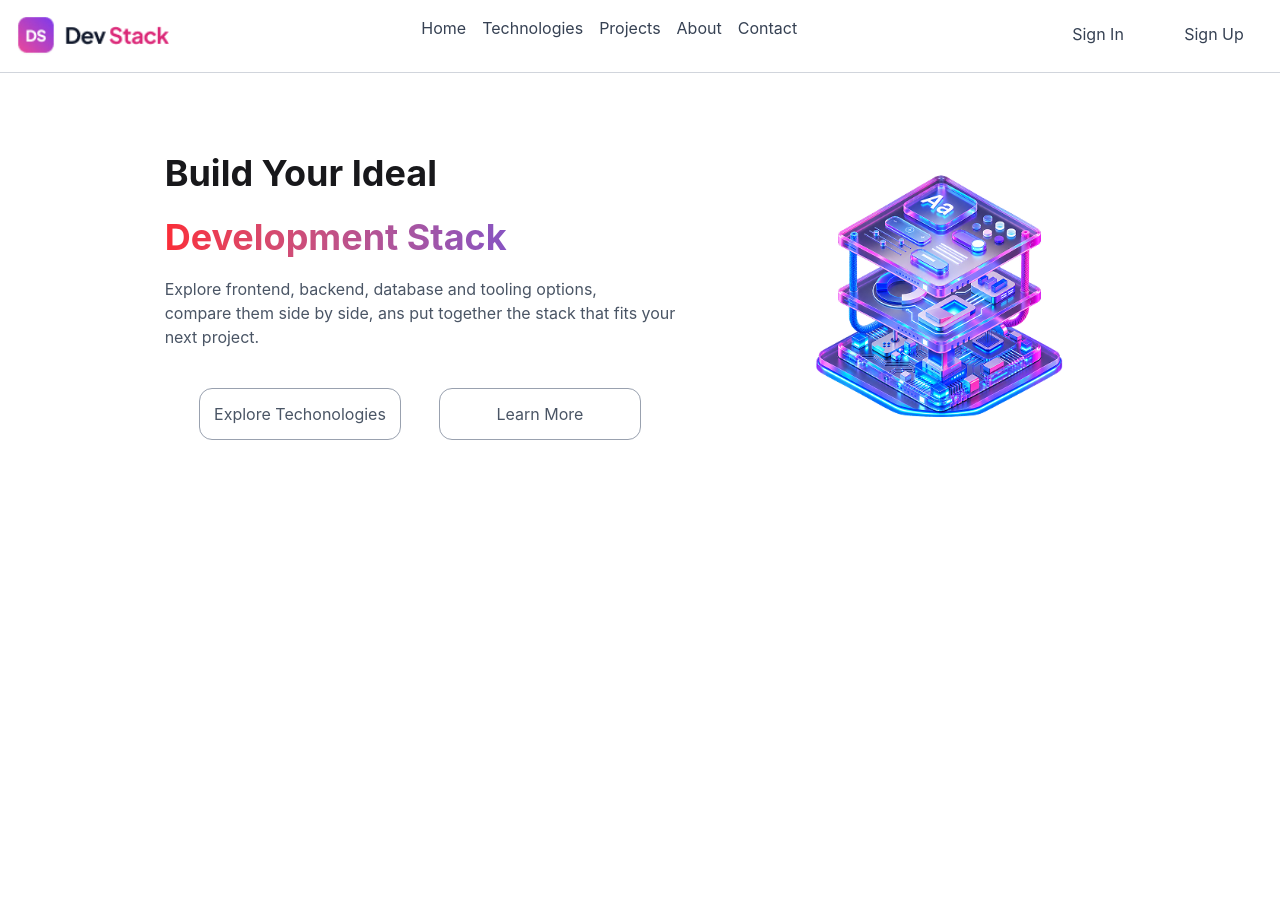
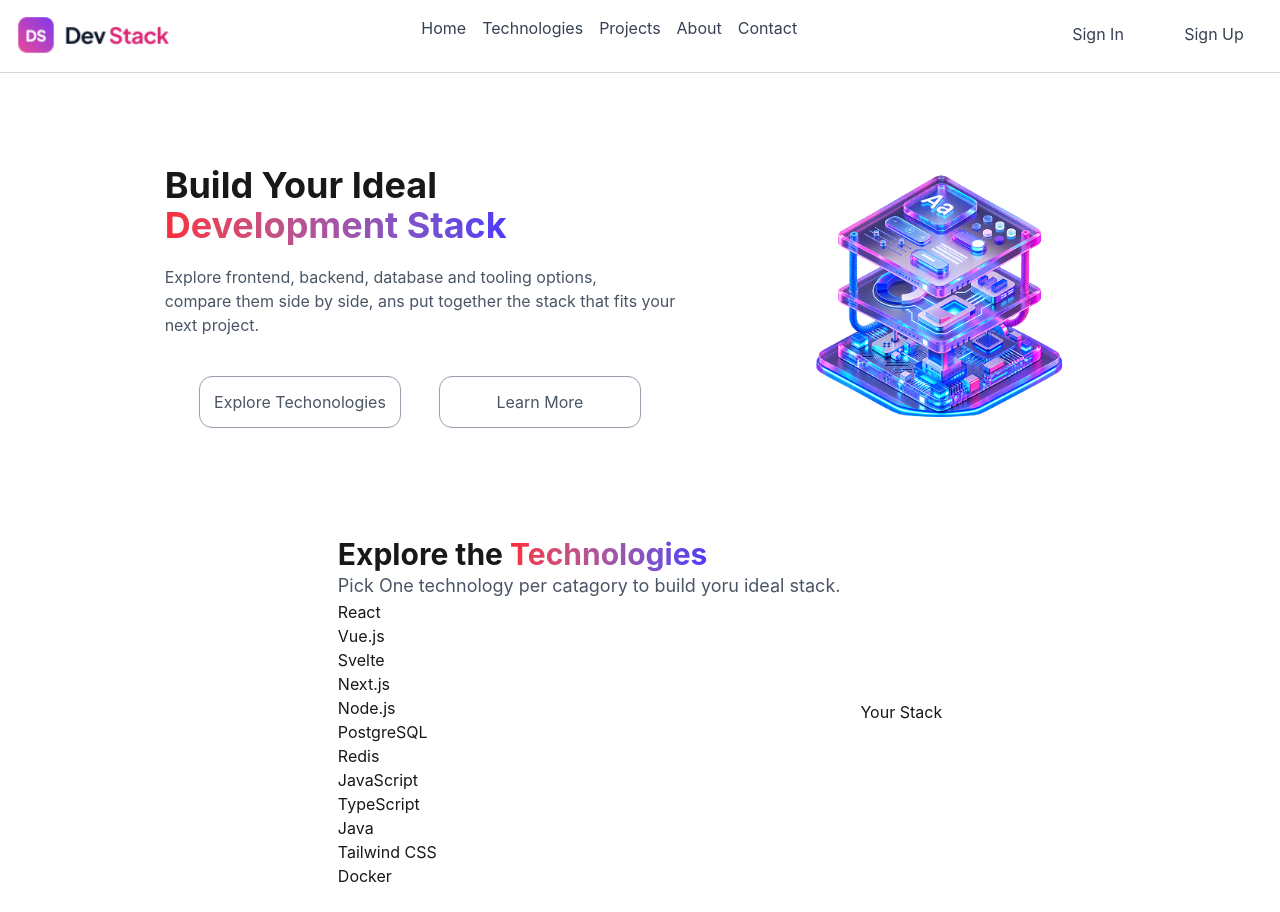
Before and after one commit to sunjidanowshin/devStack-project, a React (Vite) app: page / in a window 1280 px wide. Before the commit the page ends 800 px from the top, so only its background shows below. Built offline with nearby package versions, Linux system fonts and the light colour scheme.

Commit message:
Data added, Banner corrected

```diff
--- /dev/null
+++ b/public/data.json
@@ -0,0 +1,86 @@
+[
+  {
+    "name": "React",
+    "type": "Frontend",
+    "difficulty": "Beginner-Friendly",
+    "rating": 4.9,
+    "tag": "Popular"
+  },
+  {
+    "name": "Vue.js",
+    "type": "Frontend",
+    "difficulty": "Beginner-Friendly",
+    "rating": 4.8,
+    "tag": "Versatile"
+  },
+  {
+    "name": "Svelte",
+    "type": "Frontend",
+    "difficulty": "Intermediate",
+    "rating": 4.8,
+    "tag": "Fast"
+  },
+  {
+    "name": "Next.js",
+    "type": "Frontend",
+    "difficulty": "Intermediate",
+    "rating": 4.8,
+    "tag": "Trending"
+  },
+  {
+    "name": "Node.js",
+    "type": "Backend",
+    "difficulty": "Intermediate",
+    "rating": 4.8,
+    "tag": "Standard"
+  },
+  {
+    "name": "PostgreSQL",
+    "type": "Database",
+    "difficulty": "Intermediate",
+    "rating": 4.9,
+    "tag": "Top SQL"
+  },
+  {
+    "name": "Redis",
+    "type": "Database",
+    "difficulty": "Intermediate",
+    "rating": 4.9,
+    "tag": "Cache"
+  },
+  {
+    "name": "JavaScript",
+    "type": "Language",
+    "difficulty": "Beginner-Friendly",
+    "rating": 4.9,
+    "tag": "Ubiquitous"
+  },
+  {
+    "name": "TypeScript",
+    "type": "Language",
+    "difficulty": "Intermediate",
+    "rating": 4.9,
+    "tag": "Essential"
+  },
+  {
+    "name": "Java",
+    "type": "Language",
+    "difficulty": "Intermediate",
+    "rating": 4.6,
+    "tag": "Robust"
+  },
+  {
+    "name": "Tailwind CSS",
+    "type": "Styling",
+    "difficulty": "Beginner-Friendly",
+    "rating": 4.9,
+    "tag": "Modern"
+  },
+  {
+    "name": "Docker",
+    "type": "DevOps",
+    "difficulty": "Intermediate",
+    "rating": 4.8,
+    "tag": "Containers"
+  }
+]
--- a/src/App.tsx
+++ b/src/App.tsx
@@ -1,14 +1,28 @@
 import Banner from "./component/Banner";
 import Nav from "./component/Nav";
+import Items from "./component/items/items";
+import { Suspense } from "react";
+import type { Iitem } from "./types/itemtype";
+
+
+
+const itemsFetch = async (): Promise<Iitem[]> =>{
+const res= await fetch('./data.json');
+const data = await res.json();
+return data;
+
+}
 function App() {
 
-
+const itemsPromise = itemsFetch();
   return (
     <>
 
     <Nav/>
     <Banner/>
-
+    <Suspense fallback={"Loading..."}>
+      <Items itemsPromise={itemsPromise} />
+    </Suspense>
     </>
   )
 }
--- a/src/component/Banner.tsx
+++ b/src/component/Banner.tsx
@@ -4,8 +4,8 @@ const Banner = () => {
     return (
         <div className="flex flex-col md:flex-row items-center justify-center gap-10 p-4 m-2">
         <div className="flex flex-col gap-5 items-center justify-center p-4 m-2">
-            <div><h1 className ="text-4xl font-bold">Build Your Ideal</h1> <br/>
-            <h1 className = "text-4xl font-bold bg-gradient-to-r from-red-500 to-indigo-600 bg-clip-text text-transparent " > Development Stack</h1>
+            <div><h1 className ="text-4xl font-bold">Build Your Ideal <br/>
+            <span className = "text-4xl font-bold bg-gradient-to-r from-red-500 to-indigo-600 bg-clip-text text-transparent " > Development Stack </span></h1>
             <h3 className ="text-gray-600 my-5 ">Explore frontend, backend, database and tooling options, <br/>
             compare them side by side, ans put together the stack that fits your <br/>next project.</h3></div>
 
--- a/src/component/Nav.tsx
+++ b/src/component/Nav.tsx
@@ -2,8 +2,8 @@ import Logo from "../assets/logo-text.png";
 
 const Nav = () => {
     return (
-        <div>
-           <nav className="flex justify-between p-4 container mx-auto outline outline-1 outline-gray-300 sticky top-0 z-50">
+        <div className="container mx-auto bg-white-500">
+           <nav className="flex justify-between p-4 container mx-auto outline outline-1 outline-gray-300 sticky top-0 z-50 ">
   <img src={Logo} alt="Logo" className="h-10" />
   <ul className="flex space-x-4">
     <li><a href="#" className="text-gray-700 hover:text-pink-600">Home</a></li>
--- /dev/null
+++ b/src/component/items/Available.tsx
@@ -0,0 +1,16 @@
+import React from 'react';
+
+import type { Iitem } from '../../types/itemtype';
+
+const Available = ({ items }: { items: Iitem[] }) => {
+    console.log(items);
+    return (
+        <div>
+            {items.map((item) => {
+                return <div>{item.name}</div>
+            })}
+        </div>
+    );
+};
+
+export default Available;
--- /dev/null
+++ b/src/component/items/items.tsx
@@ -0,0 +1,27 @@
+import React, {use} from 'react';
+import type { Iitem } from '../../types/itemtype';
+import Available from './Available';
+interface ItemsProps {
+        itemsPromise: Promise<Iitem[]>}
+
+
+
+const Items = ({itemsPromise}:ItemsProps) => {
+    const items = use(itemsPromise)
+    console.log(items)
+    return(
+        <div className="flex flex-row gap-5 items-center justify-center p-4 m-2 container mx-auto">
+            <div>
+
+      <div><h1 className= "text-3xl font-bold">Explore the <span  className = "font-bold bg-gradient-to-r from-red-500 to-indigo-600 bg-clip-text text-transparent  ">Technologies</span> </h1>
+      <h2 className="text-lg text-gray-600">Pick One technology per catagory to build yoru ideal stack.</h2>
+      </div>
+        <div><Available items ={items}/> </div>
+</div>
+
+      <div>Your Stack </div>
+        </div>)
+    ;
+};
+
+export default Items;
--- /dev/null
+++ b/src/types/itemtype.ts
@@ -0,0 +1,8 @@
+export interface Iitem {
+
+    "name": string
+    "type": string
+    "difficulty": string,
+    "rating": number,
+    "tag": string
+}
```
